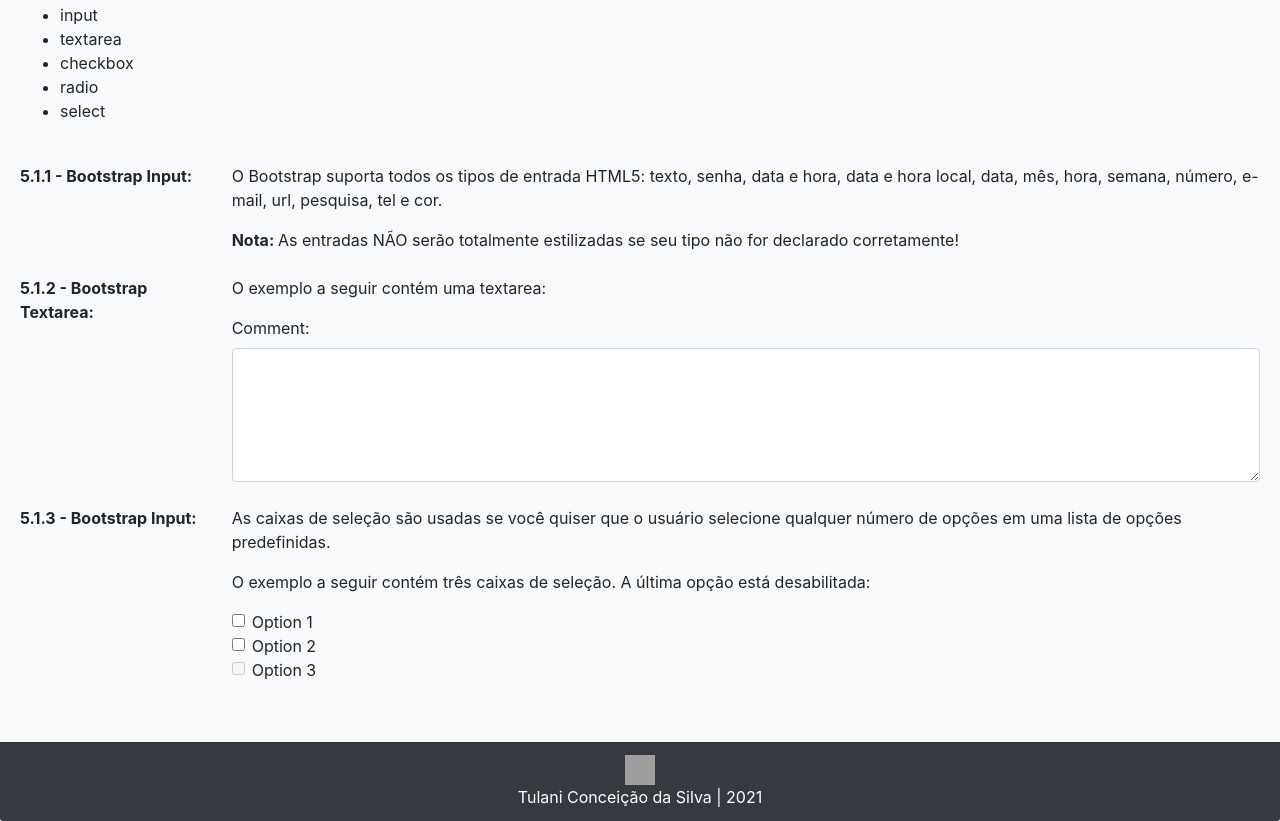
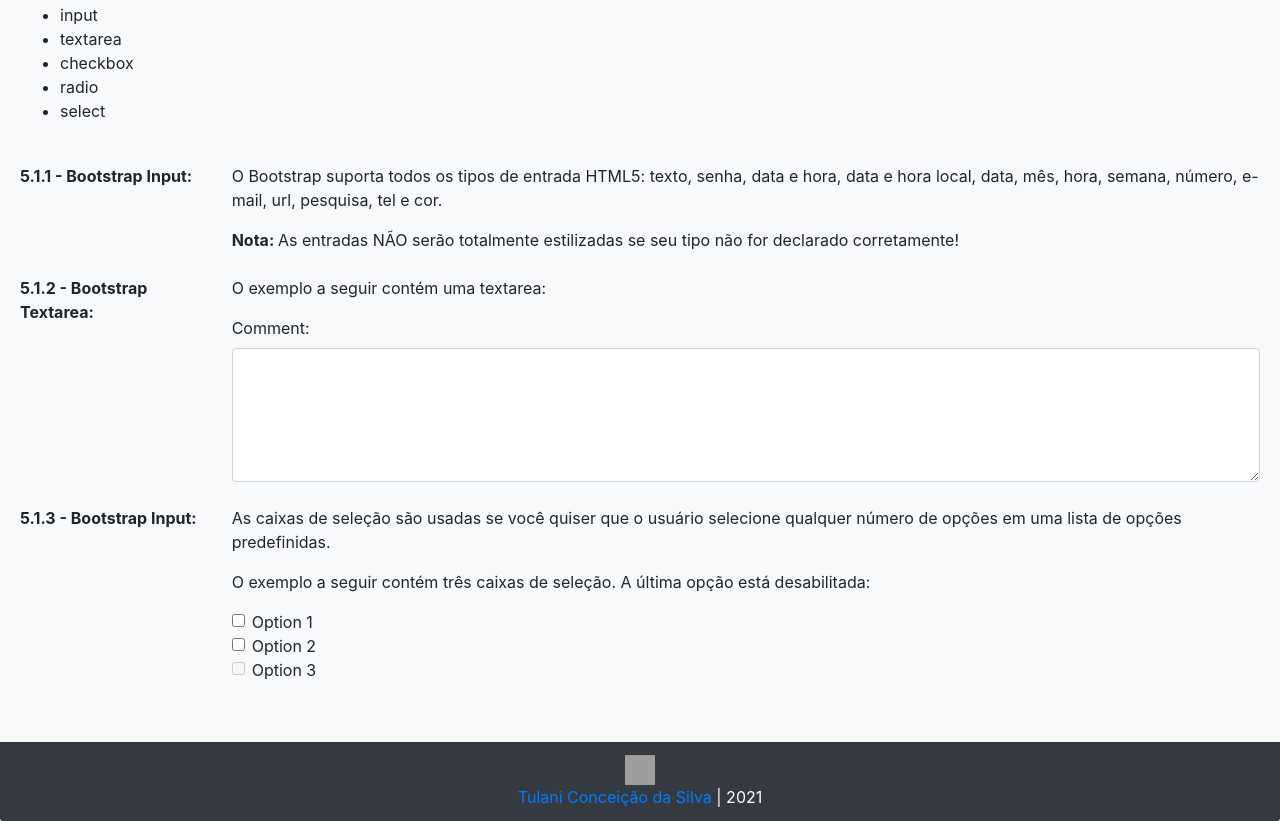
Before and after one commit to Tulanics/SoulCode, a plain HTML site: page classMiniProjetoBootstrap/index.html in a window 1280 px wide. Shown: the part 7222-8043 px from the top of the page. Drawn offline with nearby package versions, Linux system fonts and the light colour scheme; grey boxes are pictures that could not be loaded.

```diff
--- a/classMiniProjetoBootstrap/index.html
+++ b/classMiniProjetoBootstrap/index.html
@@ -531,7 +531,7 @@
             <div class="text-center">
                 <img src="https://getbootstrap.com.br/docs/4.1/assets/brand/bootstrap-solid.svg" width="30" height="30"
                     class="d-inline-block align-top" alt="">
-                <p class="text-center my-lg-0">Tulani Conceição da Silva | 2021</p>
+                <p class="text-center my-lg-0"><a href="https://www.linkedin.com/in/tulani-concei%C3%A7%C3%A3o-da-silva-aaa01013a/" target="_blank">Tulani Conceição da Silva</a>  | 2021</p>
             </div>
 
 
```
